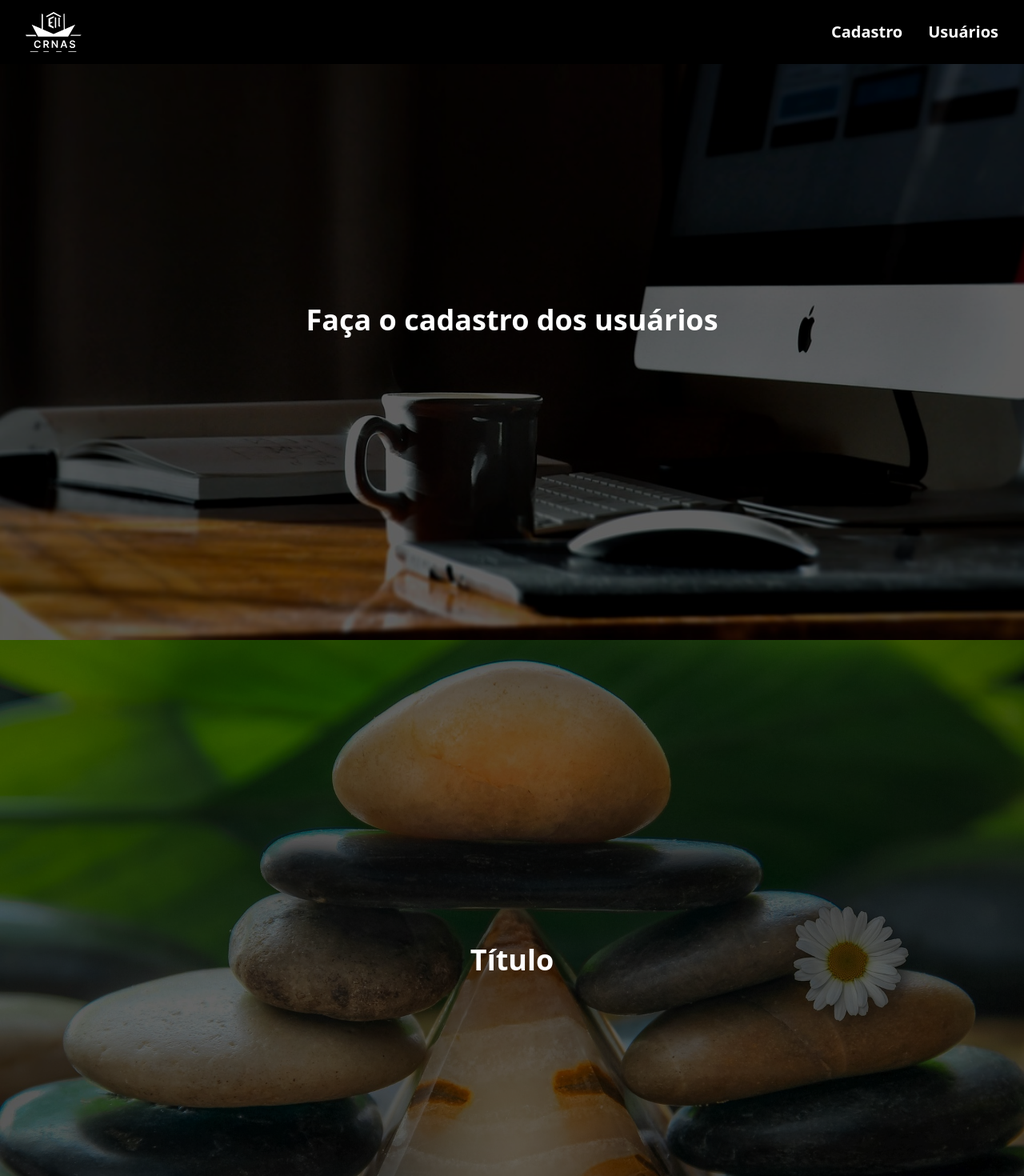
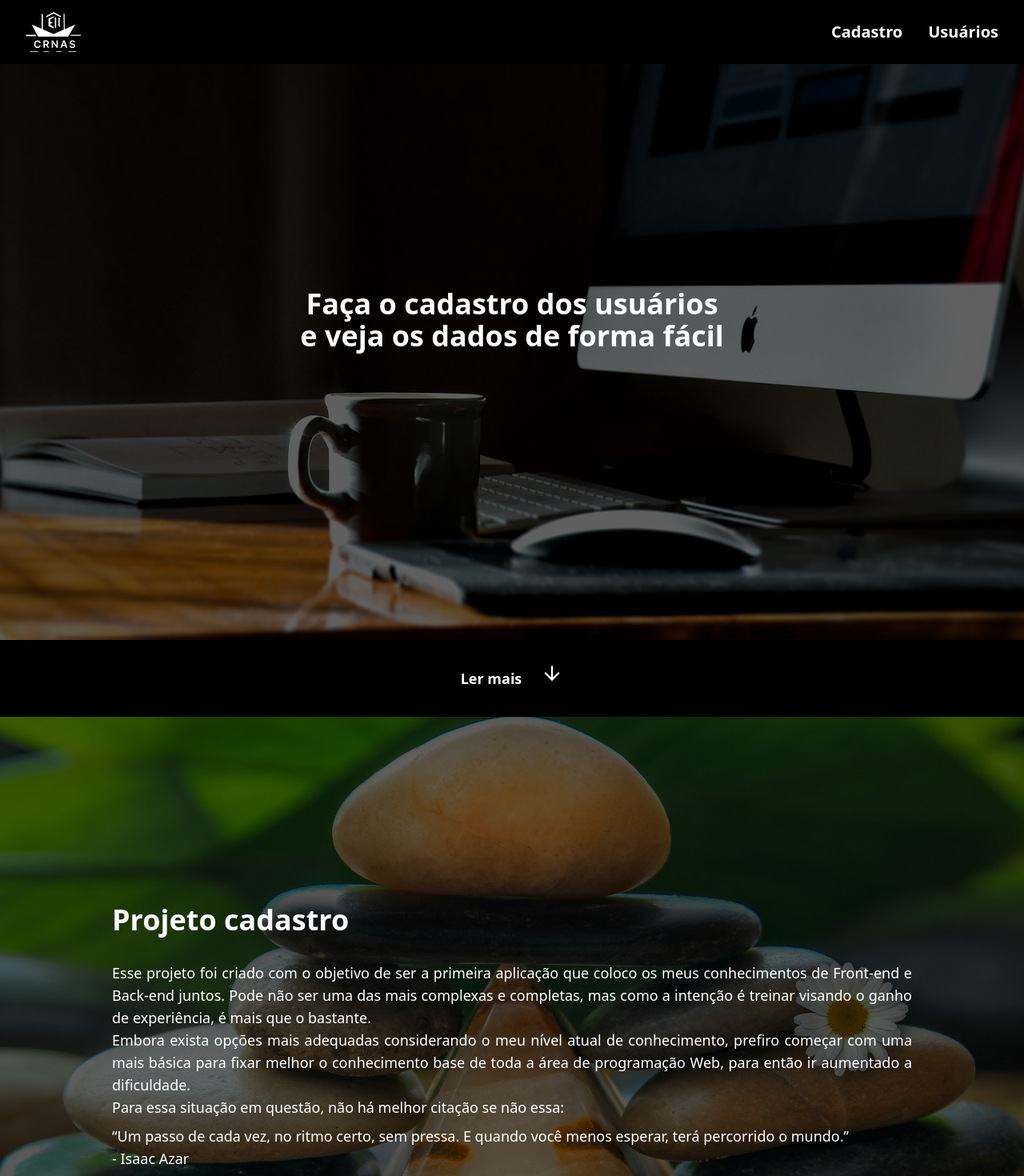
Before and after one commit to dariomatias-dev/frontend-user-registration, a Next.js app: page / in a window 1280 px wide. Shown: the top 1470 px of the page at 80% size. Built offline with nearby package versions, Linux system fonts and the light colour scheme.

Commit message:
Conclusion of the main page.

```diff
--- a/components/Footer/index.tsx
+++ b/components/Footer/index.tsx
@@ -63,7 +63,7 @@ const Footer = () => {
                             <a
                                 href="https://portfolio-dariomatias-dev.vercel.app/"
                                 target="_blank"
-                                className="flex justify-center items-center w-44 h-10 bg-zinc-900 hover:bg-zinc-800 mx-auto rounded-full transition duration-300"
+                                className="flex justify-center items-center w-44 h-10 bg-zinc-900 hover:bg-zinc-800 mx-auto rounded-full transition duration-500"
                             >
                                 Click para acessar
                             </a>
--- a/components/Header/index.tsx
+++ b/components/Header/index.tsx
@@ -3,7 +3,7 @@ import Link from "next/link";
 
 const Header = () => {
     return (
-        <header className="fixed top-0 left-0 h-20 w-full bg-black">
+        <header className="fixed top-0 left-0 h-20 w-full bg-black z-10">
             <nav className="flex justify-between items-center h-full mx-8">
                 <Link href="/">
                     <Image
--- a/pages/index.tsx
+++ b/pages/index.tsx
@@ -1,16 +1,52 @@
+import { FiArrowDown } from "react-icons/fi";
+
 const Home = () => {
     return (
         <>
-            <div className="h-screen bg-background bg-cover bg-fixed">
-                <div className="flex justify-center items-center h-full bg-black bg-opacity-60 text-white text-4xl text-center font-bold">
-                    <h1>
+            <div className="h-screen bg-background bg-cover bg-center bg-fixed">
+                <div className="flex justify-center items-center h-full bg-black bg-opacity-60">
+                    <h1 className="text-white text-4xl text-center font-bold mx-4">
                         Faça o cadastro dos usuários
+                        <br />
+                        e veja os dados de forma fácil
                     </h1>
                 </div>
             </div>
-            <div className="h-screen bg-objective_background bg-cover bg-fixed">
-                <div className="flex justify-center items-center h-full bg-black bg-opacity-60 text-white text-4xl text-center font-bold">
-                    Título
+
+            <div className="h-24 bg-black text-white">
+                <div className="flex justify-center items-center gap-6 h-full">
+                    <p className="text-lg font-semibold">
+                        Ler mais
+                    </p>
+                    <FiArrowDown className="w-7 h-7 animate-bounce" />
+                </div>
+            </div>
+
+            <div className="h-[calc(100vh+20vh)] sm:h-screen bg-objective_background bg-cover bg-center bg-fixed">
+                <div className="flex justify-center h-full bg-black bg-opacity-60 text-white">
+                    <div className="flex flex-col justify-center gap-4 md:gap-8 w-full max-w-[1000px] mx-10">
+                        <h2 className="text-2xl sm:text-4xl font-bold">
+                            Projeto cadastro
+                        </h2>
+
+                        <div className="flex flex-col text-base sm:text-lg text-justify">
+                            <p>
+                                Esse projeto foi criado com o objetivo de ser a primeira aplicação que coloco os meus conhecimentos de Front-end e Back-end juntos. Pode não ser uma das mais complexas e completas, mas como a intenção é treinar visando o ganho de experiência, é mais que o bastante.
+                            </p>
+                            <p>
+                                Embora exista opções mais adequadas considerando o meu nível atual de conhecimento, prefiro começar com uma mais básica para fixar melhor o conhecimento base de toda a área de programação Web, para então ir aumentado a dificuldade.
+                            </p>
+                            <p>
+                                Para essa situação em questão, não há melhor citação se não essa:
+                            </p>
+                            <q className="mt-2">
+                                Um passo de cada vez, no ritmo certo, sem pressa. E quando você menos esperar, terá percorrido o mundo.
+                            </q>
+                            <p>
+                                - Isaac Azar
+                            </p>
+                        </div>
+                    </div>
                 </div>
             </div>
         </>
```
